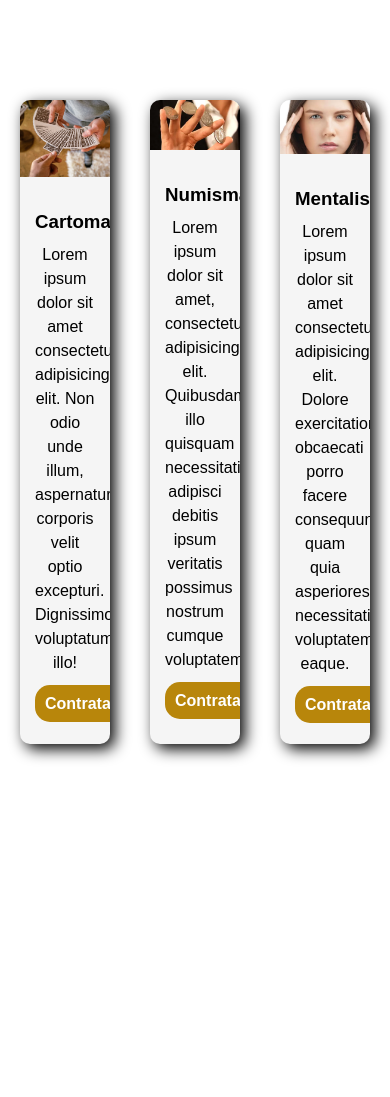
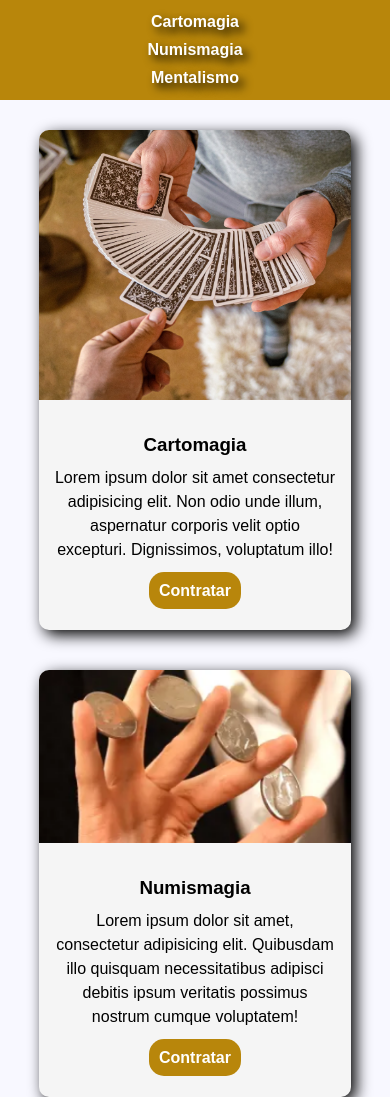
Before and after one commit to Mentalist4/demoweb1, a plain HTML site: page index.html in a window 390 px wide. Shown: the top 1097 px of the page. Before the commit the page ends 844 px from the top, so only its background shows below. Drawn offline with Linux system fonts and the light colour scheme.

Commit message:
https://github.com/Mentalist4/laweb.git

```diff
--- a/estilos.css
+++ b/estilos.css
@@ -4,13 +4,19 @@
     box-sizing: border-box;
 }
 
+
 body{
     width: 100%;
     height: 100vh;
     display: flex;
+    flex-direction: column;
     justify-content: center;
     align-items: center;
     font-family: sans-serif;
+}
+
+.menu{
+    display: none;
 }
 
 .container{
@@ -52,7 +58,7 @@ h3{
     line-height: 1.5;
 }
 
-a{
+.deCartas{
     text-decoration: none;
     font-weight: bold;
     background-color: darkgoldenrod;
@@ -62,8 +68,71 @@ a{
     transition-duration: 0.5s;
 }
 
-a:hover{
+.deCartas:hover{
     background-color: white;
     color: darkgoldenrod;
     border: 1px solid darkgoldenrod;
 }
+
+@media (max-width: 921px) {
+
+    *{
+        box-sizing: border-box;
+    }
+
+    html{
+        scroll-behavior: smooth;
+        scroll-padding: 25% 0;
+    }
+
+    .menu{
+        display: inline;
+    }
+
+    header{
+        display: flex;
+        position: fixed;
+        top: 0;
+        width: 100%;
+        height: 100px;
+        align-items: center;
+        justify-content: center;
+        background-color: darkgoldenrod;
+    }
+
+    nav a{
+        color: white;
+        text-shadow: 5px 5px 10px black;
+        text-decoration: none;
+        font-weight: bold;
+        padding: 5px;
+    }
+
+    #naipes{
+        margin-top: 130px;
+    }
+
+    nav{
+        display: flex;
+        flex-direction: column;
+        align-items: center;
+    }
+
+    body{
+        height: 100%;
+    }
+
+    .container{
+        display: flex;
+        flex-direction: column;
+        align-items: center;
+        width: 100%;
+        background-color: ghostwhite;
+    }
+
+    .carta{
+        width: 80%;
+        height: 50%;
+    }
+
+}
--- a/index.html
+++ b/index.html
@@ -7,22 +7,32 @@
     <title>Práctica Tarjetas N°1</title>
 </head>
 <body>
+    <header>
+        <div>
+            <nav>
+                <a href="#naipes" class="menu">Cartomagia</a>
+                <a href="#monedas" class="menu">Numismagia</a>
+                <a href="#mentalismo" class="menu">Mentalismo</a>
+            </nav>
+        </div>
+    </header>
+
     <div class="container">
 
-        <div class="carta">
+        <div class="carta" id="naipes">
             <figure>
                 <img src="Imagenes/naipes.png">
-        </figure>
+            </figure>
             <div class="contenido">
                 <h3>
                     Cartomagia
                 </h3>
                 <p>Lorem ipsum dolor sit amet consectetur adipisicing elit. Non odio unde illum, aspernatur corporis velit optio excepturi. Dignissimos, voluptatum illo!</p>
-                <a href="#">Contratar</a>
+                <a href="#" class="deCartas">Contratar</a>
             </div>
         </div>
 
-        <div class="carta">
+        <div class="carta" id="monedas">
             <figure>
                 <img src="Imagenes/monedas.png">
             </figure>
@@ -33,11 +43,11 @@
                 <p>
                     Lorem ipsum dolor sit amet, consectetur adipisicing elit. Quibusdam illo quisquam necessitatibus adipisci debitis ipsum veritatis possimus nostrum cumque voluptatem!
                 </p>
-                <a href="#">Contratar</a>
+                <a href="#" class="deCartas">Contratar</a>
             </div>
         </div>
 
-        <div class="carta">
+        <div class="carta" id="mentalismo">
             <figure>
                 <img src="Imagenes/MindReader.png">
             </figure>
@@ -46,7 +56,7 @@
                 <p>
                     Lorem ipsum dolor sit amet consectetur adipisicing elit. Dolore exercitationem obcaecati porro facere consequuntur quam quia asperiores necessitatibus voluptatem eaque.
                 </p>
-                <a href="#">Contratar</a>
+                <a href="#" class="deCartas">Contratar</a>
             </div>
         </div>
 
```
